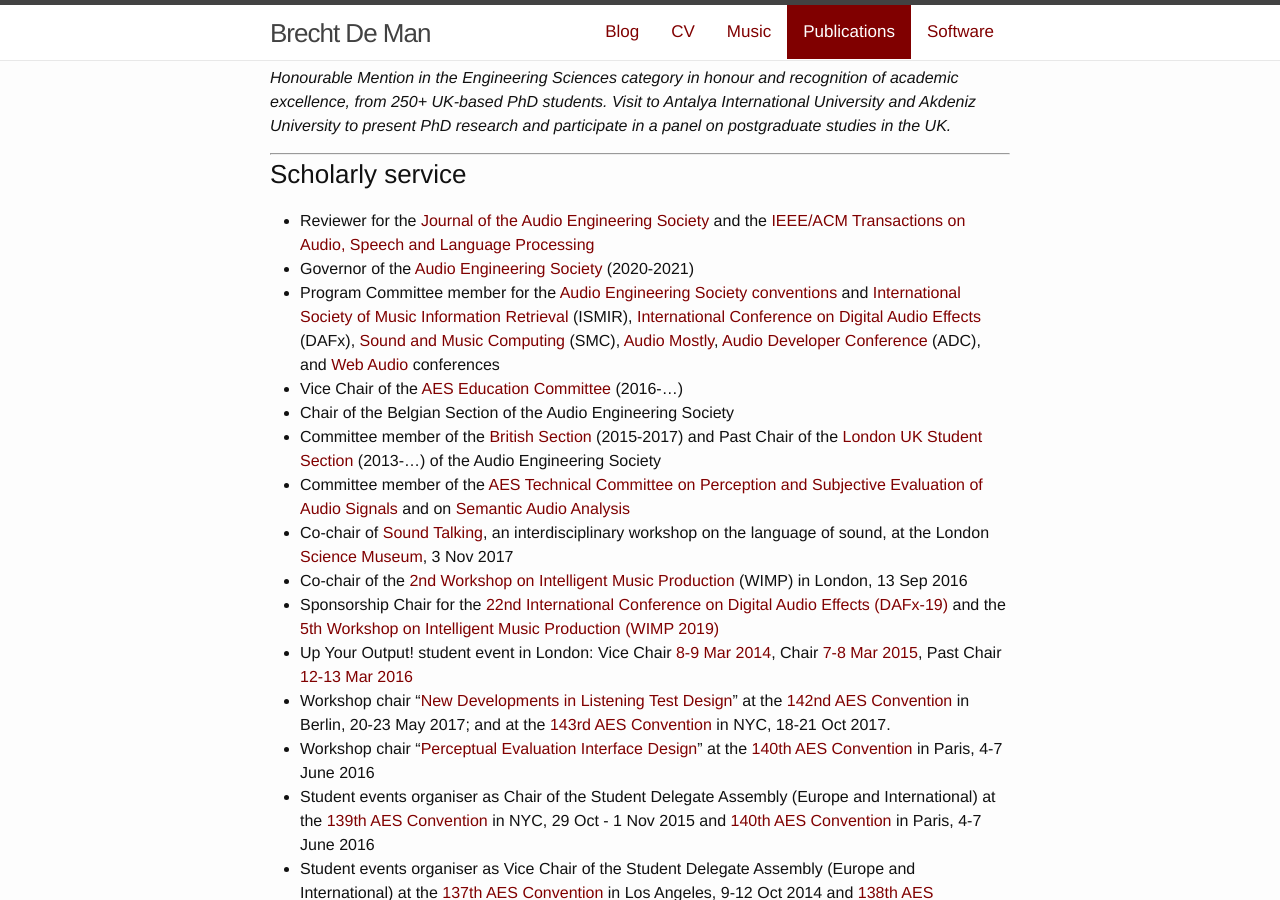
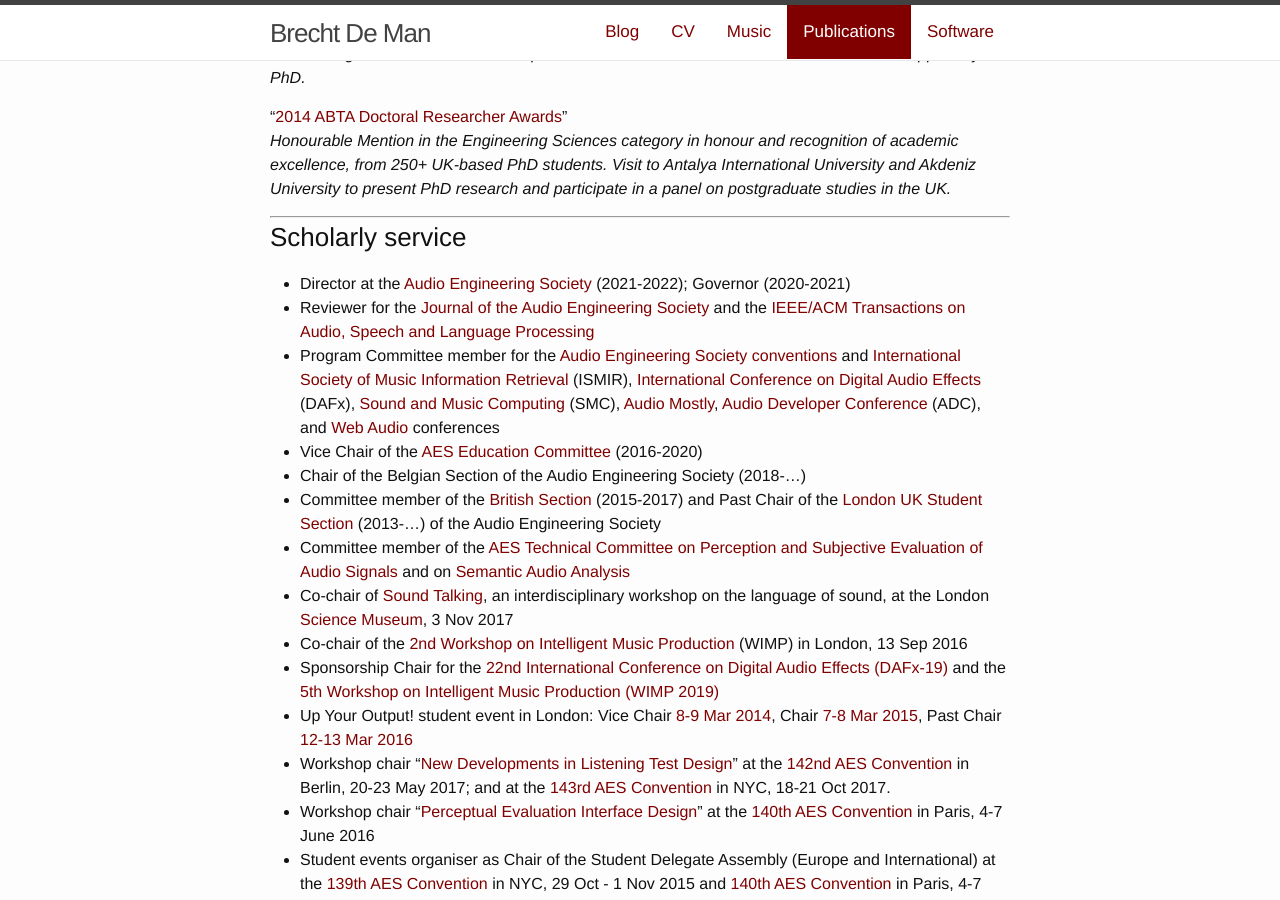
Before and after one commit to BrechtDeMan/BrechtDeMan.github.io, a Jekyll site: the page built from publications/index.md, in a window 1280 px wide and 900 px high, scrolled down 3565 px. Built offline with Jekyll 4.4.1, drawn with Linux system fonts in a browser that asks for light colours; nearby versions of some CDN libraries; some of the changed text lies outside the part shown.

Commit message:
Add Pesek publication

```diff
--- a/publications/index.md
+++ b/publications/index.md
@@ -89,6 +89,8 @@ redirect_from:
 
 #### Extended abstract peer-reviewed
 
+[Jakub Pesek](https://jakubpesek.co.uk/) and [Brecht De Man](/), “[touchEQ: An eyes-free audio equalizer for a surface haptic interface](http://www.aes.org/e-lib/browse.cfm?elib=21078),” _150th Convention of the Audio Engineering Society_, May 2021.
+
 [Brecht De Man](/), “[Evaluation of Implementations of the EBU R128 Loudness Measurement](http://www.aes.org/e-lib/browse.cfm?elib=19790),” _145th Convention of the Audio Engineering Society_, October 2018.
 
 [Nicholas Jillings](https://scholar.google.com/citations?user=oNx9j4sAAAAJ&hl=en), [Brecht De Man](/), [Ryan Stables](http://www.ryanstables.co.uk) and [Joshua D. Reiss](http://www.eecs.qmul.ac.uk/~josh/), “[Investigation into the Effects of Subjective Test Interface Choice on the Validity of Results](http://www.aes.org/e-lib/browse.cfm?elib=19760),” _145th Convention of the Audio Engineering Society_, October 2018.
@@ -155,11 +157,11 @@ _Honourable Mention in the Engineering Sciences category in honour and recogniti
 
 ### Scholarly service
 
+- Director at the [Audio Engineering Society](http://www.aes.org/) (2021-2022); Governor (2020-2021)
 - Reviewer for the [Journal of the Audio Engineering Society](http://www.aes.org/journal/) and the [IEEE/ACM Transactions on Audio, Speech and Language Processing](https://signalprocessingsociety.org/publications-resources/ieeeacm-transactions-audio-speech-and-language-processing/ieeeacm)
-- Governor of the [Audio Engineering Society](http://www.aes.org/) (2020-2021)
 - Program Committee member for the [Audio Engineering Society conventions](http://www.aes.org/events/) and [International Society of Music Information Retrieval](http://www.ismir.net) (ISMIR), [International Conference on Digital Audio Effects](http://www.dafx.de) (DAFx), [Sound and Music Computing](http://smcnetwork.org) (SMC), [Audio Mostly](http://audiomostly.com/), [Audio Developer Conference](https://juce.com/adc) (ADC), and [Web Audio](http://wac.eecs.qmul.ac.uk) conferences
-- Vice Chair of the [AES Education Committee](http://www.aes.org/education/) (2016-...)
-- Chair of the Belgian Section of the Audio Engineering Society
+- Vice Chair of the [AES Education Committee](http://www.aes.org/education/) (2016-2020)
+- Chair of the Belgian Section of the Audio Engineering Society (2018-...)
 - Committee member of the [British Section](http://www.aes-uk.org/) (2015-2017) and Past Chair of the [London UK Student Section](https://www.facebook.com/AESLondonUKStudentSection/) (2013-...) of the Audio Engineering Society
 - Committee member of the [AES Technical Committee on Perception and Subjective Evaluation of Audio Signals](http://www.aes.org/technical/pseas/) and on [Semantic Audio Analysis](http://www.aes.org/technical/saa/)
 - Co-chair of [Sound Talking](https://twitter.com/search?q=%23SoundTalking), an interdisciplinary workshop on the language of sound, at the London [Science Museum](http://www.sciencemuseum.org.uk/), 3 Nov 2017
```
